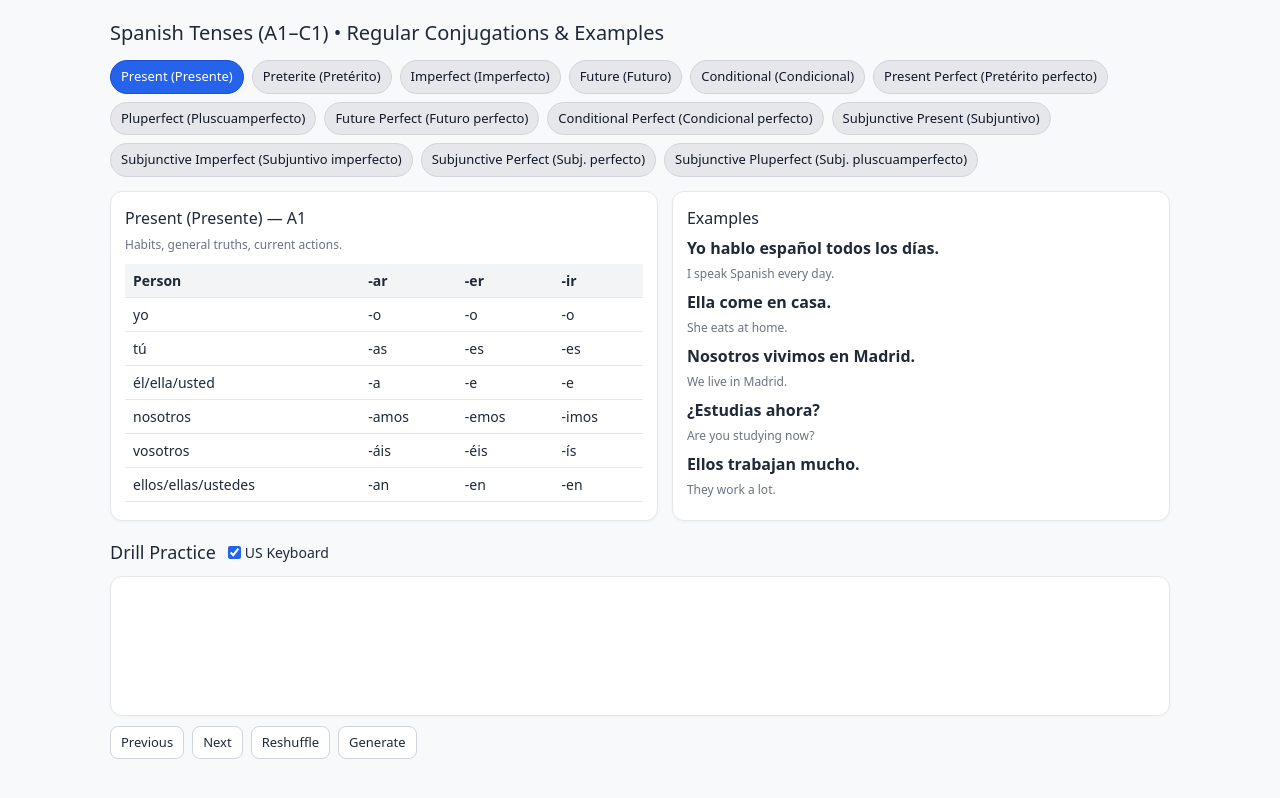
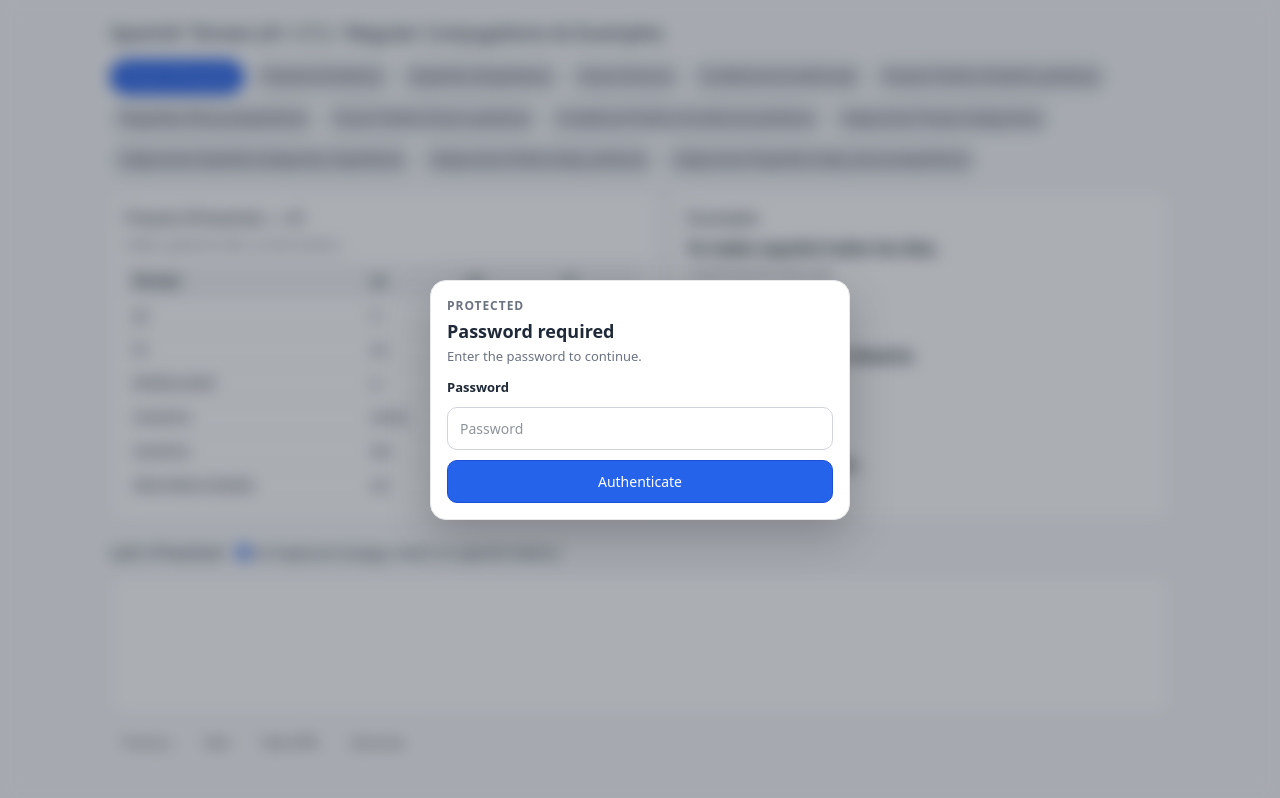
Before and after one commit to ian-branum/spanish-verb-drills, a Next.js app: page / in a window 1280 px wide. Built offline with nearby package versions, Linux system fonts and the light colour scheme; no server answers.

Commit message:
improved the system prompt and added super-secure password

```diff
--- a/app/api/question/systemPrompt.ts
+++ b/app/api/question/systemPrompt.ts
@@ -29,6 +29,7 @@
 7. Provide accurate English translations
 8. Ensure the answer is the correctly conjugated verb only (no additional words)
 9. Include time markers or context clues when appropriate (e.g., "ayer" for preterite, "mañana" for future)
+10. If the verb includes an auxiliary verb, include it in the answer. Ex: "Nosotros hemos visitado a . . ." -> answer: "hemos visitado"
 
 ## Output Format
 Return ONLY a valid JSON array with no additional text or markdown. Each object must have exactly these fields:
--- a/app/page.tsx
+++ b/app/page.tsx
@@ -31,6 +31,9 @@
   const [usKeyboard, setUsKeyboard] = useState(true);
   const [hasChecked, setHasChecked] = useState(false);
   const [isGenerating, setIsGenerating] = useState(false);
+  const [authenticated, setAuthenticated] = useState(false);
+  const [password, setPassword] = useState('');
+  const [authError, setAuthError] = useState('');
 
   useEffect(() => {
     // Fetch tenses from API
@@ -134,6 +137,16 @@
     }
   };
 
+  const authenticate = useCallback(() => {
+    if (password === 'secreto') {
+      setAuthenticated(true);
+      setAuthError('');
+      return;
+    }
+    setAuthError('Incorrect password. Please try again.');
+    setPassword('');
+  }, [password]);
+
   const currentQ = drillQuestions[currentQuestion];
   const [before, after] = currentQ?.es.split('__') || ['', ''];
 
@@ -147,7 +160,109 @@
   }
 
   return (
-    <>
+    <>{!authenticated && (
+      <div style={{
+        position: 'fixed',
+        top: 0,
+        left: 0,
+        right: 0,
+        bottom: 0,
+        background: 'rgba(17, 24, 39, 0.35)',
+        backdropFilter: 'blur(8px)',
+        display: 'flex',
+        alignItems: 'center',
+        justifyContent: 'center',
+        zIndex: 1000,
+        padding: '18px',
+      }}>
+        <div
+          style={{
+            width: '420px',
+            maxWidth: '100%',
+            background: 'var(--card)',
+            border: '1px solid #e5e7eb',
+            borderRadius: '16px',
+            padding: '16px',
+            boxShadow: '0 16px 45px rgba(0, 0, 0, 0.22)',
+            color: 'var(--ink)',
+          }}
+        >
+          <div style={{ display: 'flex', flexDirection: 'column', gap: '6px', marginBottom: '12px' }}>
+            <div style={{ fontSize: '12px', fontWeight: 700, letterSpacing: '0.08em', textTransform: 'uppercase', color: 'var(--muted)' }}>
+              Protected
+            </div>
+            <div style={{ fontSize: '18px', fontWeight: 800, lineHeight: 1.2 }}>
+              Password required
+            </div>
+            <div style={{ fontSize: '13px', color: 'var(--muted)', lineHeight: 1.35 }}>
+              Enter the password to continue.
+            </div>
+          </div>
+
+          <form
+            onSubmit={(e) => {
+              e.preventDefault();
+              authenticate();
+            }}
+            style={{ display: 'flex', flexDirection: 'column', gap: '10px' }}
+          >
+            <label htmlFor="auth-password" style={{ fontSize: '13px', fontWeight: 650 }}>
+              Password
+            </label>
+            <input
+              id="auth-password"
+              type="password"
+              placeholder="Password"
+              value={password}
+              onChange={(e) => {
+                setPassword(e.target.value);
+                if (authError) setAuthError('');
+              }}
+              autoFocus
+              autoComplete="current-password"
+              spellCheck={false}
+              style={{
+                width: '100%',
+                border: '1px solid #d1d5db',
+                borderRadius: '10px',
+                padding: '10px 12px',
+                fontSize: '14px',
+                outline: 'none',
+              }}
+            />
+
+            {authError && (
+              <div
+                role="alert"
+                style={{
+                  fontSize: '13px',
+                  color: 'var(--bad)',
+                  background: 'rgba(220, 38, 38, 0.08)',
+                  border: '1px solid rgba(220, 38, 38, 0.22)',
+                  borderRadius: '10px',
+                  padding: '8px 10px',
+                }}
+              >
+                {authError}
+              </div>
+            )}
+
+            <button
+              type="submit"
+              className="btn primary"
+              style={{
+                width: '100%',
+                padding: '10px 12px',
+                fontSize: '14px',
+                borderRadius: '10px',
+              }}
+            >
+              Authenticate
+            </button>
+          </form>
+        </div>
+      </div>
+    )}
       {isGenerating && (
         <div style={{
           position: 'fixed',
@@ -240,14 +355,14 @@
       </div>
 
       <h2 style={{ display: 'flex', alignItems: 'center', gap: '12px' }}>
-        Drill Practice
+        Let's Practice!
         <label style={{ display: 'flex', alignItems: 'center', gap: '4px', fontSize: '14px', fontWeight: 'normal' }}>
           <input
             type="checkbox"
             checked={usKeyboard}
             onChange={(e) => setUsKeyboard(e.target.checked)}
           />
-          US Keyboard
+          US Keyboard (sloppy match on spanish letters)
         </label>
       </h2>
       <div className="card drill-card">
```
